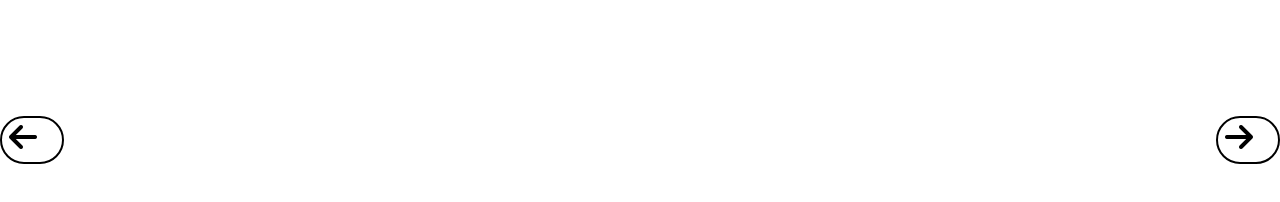
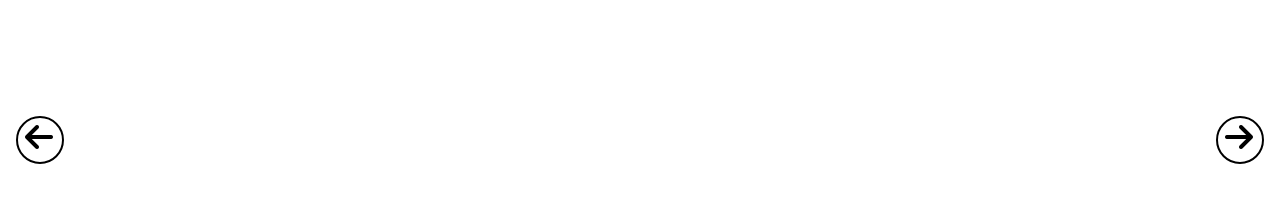
Before and after one commit to asma828/breif5, a website: page pages/catalogue.html in a window 1280 px wide. Drawn offline with Linux system fonts and the light colour scheme.

Commit message:
changed somethings in the html file and add div script in the package.json

```diff
--- a/package.json
+++ b/package.json
@@ -4,7 +4,8 @@
   "description": "The AUCHAN Shopping Center is creating a modern, user-friendly website to enhance the online shopping experience for its customers. The goal is to offer smooth, interactive browsing with convenient options for product collection. This project brings together a skilled team of designers and developers to meet current consumer demands for accessible online shopping.",
   "main": "index.js",
   "scripts": {
-    "test": "echo \"Error: no test specified\" && exit 1"
+    "test": "echo \"Error: no test specified\" && exit 1",
+    "dev":"npx tailwindcss -i ./src/input.css -o ./src/output.css --watch"
   },
   "keywords": [],
   "author": "",
--- a/pages/catalogue.html
+++ b/pages/catalogue.html
@@ -8,14 +8,14 @@
     <title>Document</title>
 </head>
 <body>
-    <section id="hero" class="flex justify-between items-center h-[35vh]">
-        <div class="rounded-full border-solid border-black border-2 bg-[#FFFFFF] w-[5vw] h-[6vh] pt-[7px] pl-[7px] ">
+    <section id="hero" class="flex justify-between items-center h-[35vh] mx-4 ">
+        <div class="rounded-full border-solid border-black border-2 bg-[#FFFFFF] w-12 h-[6vh] pt-[7px] pl-[7px] ">
             <i  class="fa-solid fa-arrow-left fa-2xl"></i>
         </div>
-        <div class="rounded-full border-solid border-black border-2 bg-[#FFFFFF] w-[5vw] h-[6vh] pt-[7px] pl-[7px]">
-            <i class="fa-solid fa-arrow-right fa-2xl"></i>
+        <img src="" alt="">
+        <div class="rounded-full border-solid border-black border-2 bg-[#FFFFFF] w-12 h-[6vh] pt-[7px] pl-[7px]">
+            <i class="fa-solid fa-arrow-right fa-2xl "></i>
         </div>
-
     </section>
 
 </body>
```
Also changed, not shown: src/output.css.
